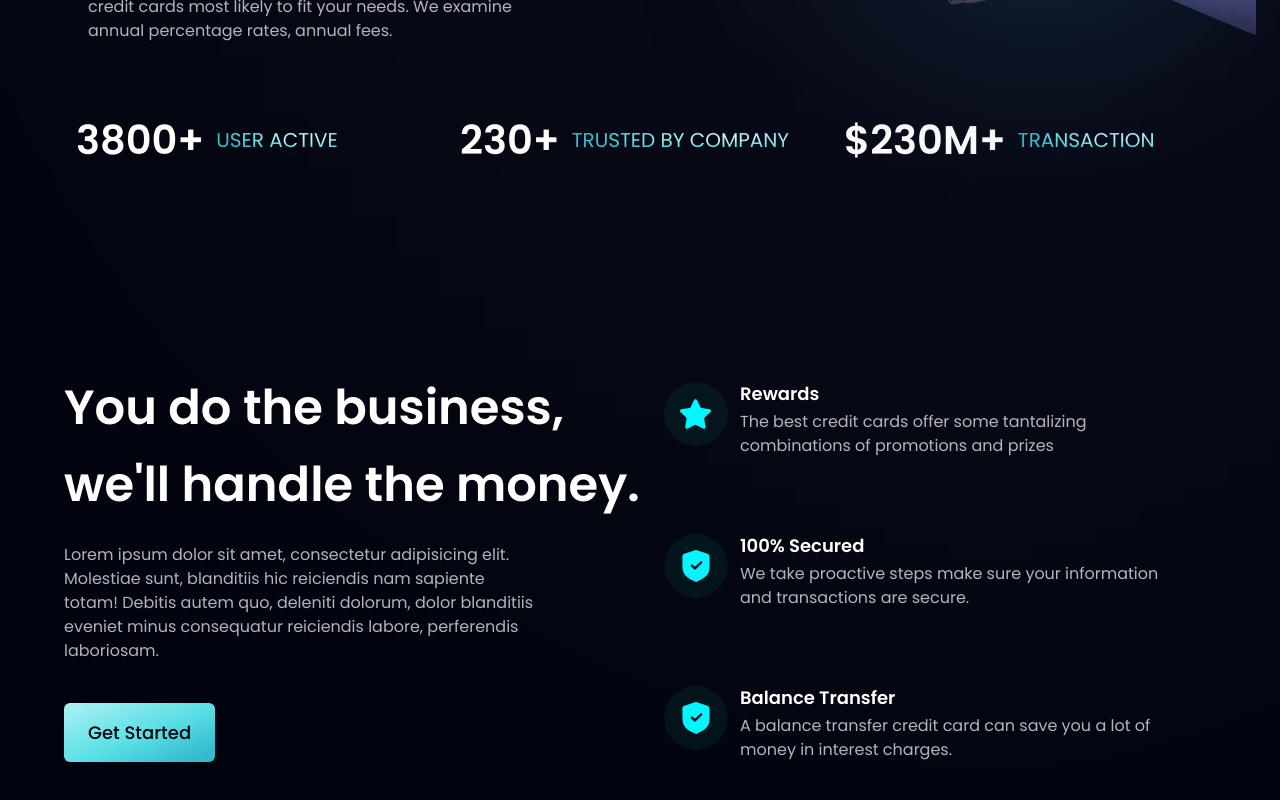
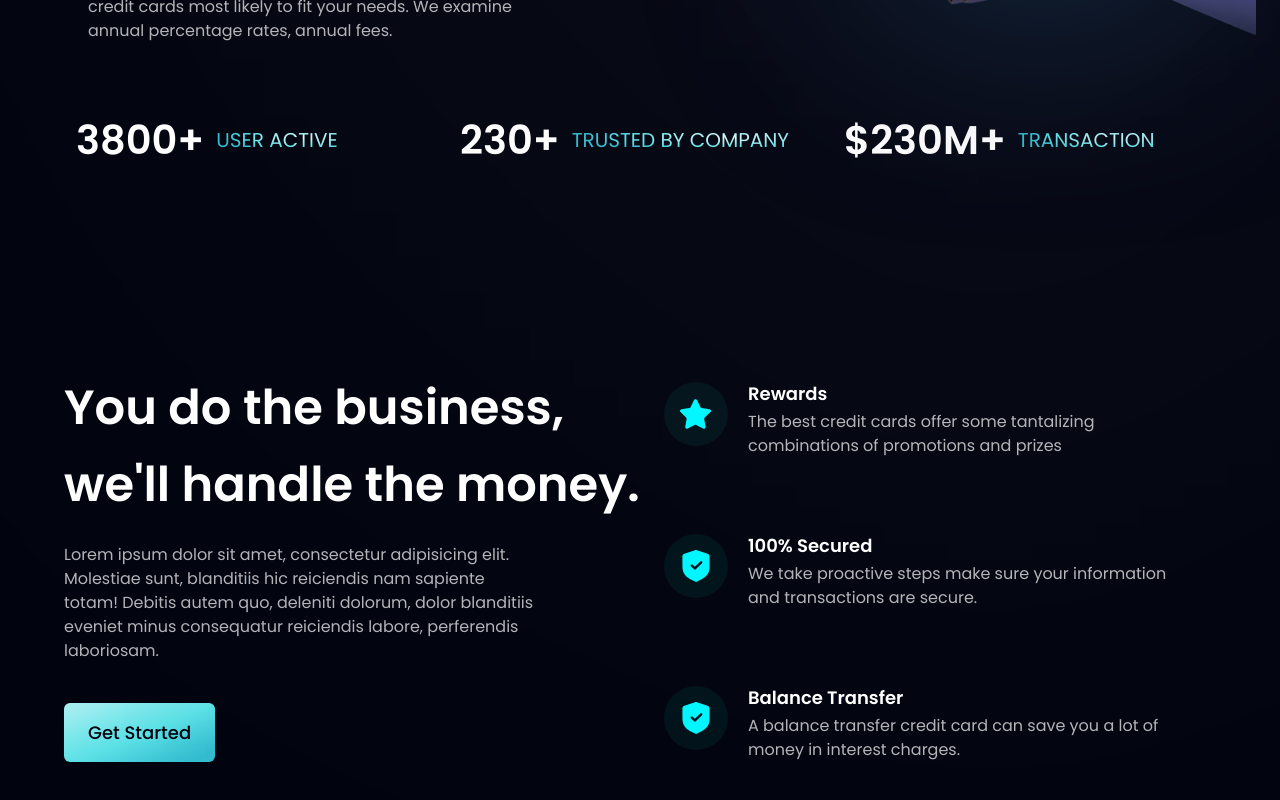
Before and after one commit to riyaz7122001/nextjs-website, a Next.js app: page / in a window 1280 px wide. Shown: the part 648-1448 px from the top of the page. Built offline with nearby package versions, Linux system fonts and the light colour scheme.

Commit message:
give some gap in business card

```diff
--- a/src/components/Business.tsx
+++ b/src/components/Business.tsx
@@ -28,7 +28,7 @@ export default Business
 
 const FeatureCard = ({ id, icon, title, content, index }: any) => {
     return (
-        <div className={`flex flex-row p-6 rounded-[20px]  ${index !== features.length - 1 ? 'mb-6' : 'mb-0'} feature-card `}>
+        <div className={`flex flex-row p-6 gap-x-2 rounded-[20px]  ${index !== features.length - 1 ? 'mb-6' : 'mb-0'} feature-card `}>
             <div className="w-[64px] h-[64px] rounded-full flex justify-center items-center bg-dimBlue">
                 <img key={id} src={icon} alt={`${title}`} className="w-[50%] h-[50%]" />
             </div>
```
